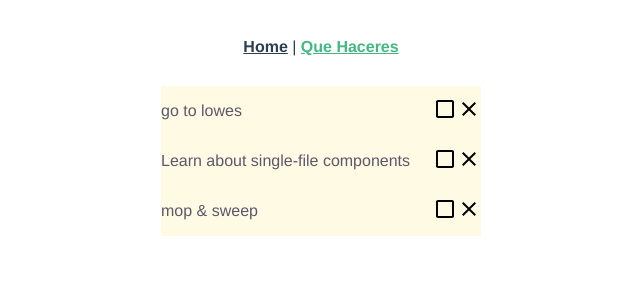
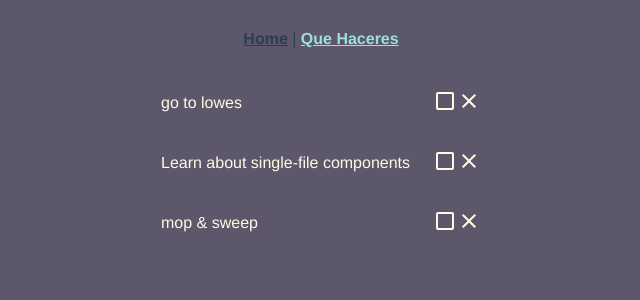
Before and after one commit to gabihuizar/the-sink, a Vue app: page /quehaceres in a window 1280 px wide. Shown: the top 300 px of the page, without its empty margins (319-959 px from the left). Built offline with nearby package versions, Linux system fonts and the light colour scheme.

Commit message:
applied styles to overall app & svgs

```diff
--- a/src/App.vue
+++ b/src/App.vue
@@ -15,6 +15,12 @@
   -moz-osx-font-smoothing: grayscale;
   text-align: center;
   color: #2c3e50;
+  background-color: #5d576b;
+  width: 100%;
+  height: 100%;
+  position: absolute;
+  top: 0;
+  left: 0;
 }
 
 #nav {
@@ -27,6 +33,6 @@
 }
 
 #nav a.router-link-exact-active {
-  color: #42b983;
+  color: #99e1d9;
 }
 </style>
--- a/src/components/QueHacer.vue
+++ b/src/components/QueHacer.vue
@@ -4,14 +4,43 @@
     <p>{{ todo.text }}</p>
     <div class="icons">
       <div v-on:click="toggleComplete">
-        <img
+        <svg
           v-if="!complete"
-          src="../assets/check_box_outline_blank-24px.svg"
-        />
-        <img v-else src="../assets/check_box-24px.svg" />
+          xmlns="http://www.w3.org/2000/svg"
+          height="24"
+          viewBox="0 0 24 24"
+          width="24"
+        >
+          <path d="M0 0h24v24H0V0z" fill="none" />
+          <path
+            d="M19 5v14H5V5h14m0-2H5c-1.1 0-2 .9-2 2v14c0 1.1.9 2 2 2h14c1.1 0 2-.9 2-2V5c0-1.1-.9-2-2-2z"
+          />
+        </svg>
+        <svg
+          v-else
+          xmlns="http://www.w3.org/2000/svg"
+          height="24"
+          viewBox="0 0 24 24"
+          width="24"
+        >
+          <path d="M0 0h24v24H0V0z" fill="none" />
+          <path
+            d="M19 3H5c-1.1 0-2 .9-2 2v14c0 1.1.9 2 2 2h14c1.1 0 2-.9 2-2V5c0-1.1-.9-2-2-2zm0 16H5V5h14v14zM17.99 9l-1.41-1.42-6.59 6.59-2.58-2.57-1.42 1.41 4 3.99z"
+          />
+        </svg>
       </div>
       <div @click="$emit('remove', todo.id)">
-        <img src="../assets/clear-24px.svg" />
+        <svg
+          xmlns="http://www.w3.org/2000/svg"
+          height="24"
+          viewBox="0 0 24 24"
+          width="24"
+        >
+          <path d="M0 0h24v24H0V0z" fill="none" />
+          <path
+            d="M19 6.41L17.59 5 12 10.59 6.41 5 5 6.41 10.59 12 5 17.59 6.41 19 12 13.41 17.59 19 19 17.59 13.41 12 19 6.41z"
+          />
+        </svg>
       </div>
     </div>
   </div>
@@ -43,6 +72,7 @@ export default {
 .quehacer {
   display: flex;
   justify-content: space-between;
+  margin-bottom: 10px;
 }
 
 .icons {
@@ -50,4 +80,8 @@ export default {
   cursor: pointer;
   align-items: center;
 }
+
+svg {
+  fill: #fffae3;
+}
 </style>
--- a/src/views/QueHaceres.vue
+++ b/src/views/QueHaceres.vue
@@ -53,7 +53,7 @@ export default {
 .quehaceres {
   width: 320px;
   margin: auto;
-  background-color: #fffae3;
-  color: #5d576b;
+  background-color: #5d576b;
+  color: #fffae3;
 }
 </style>
```
